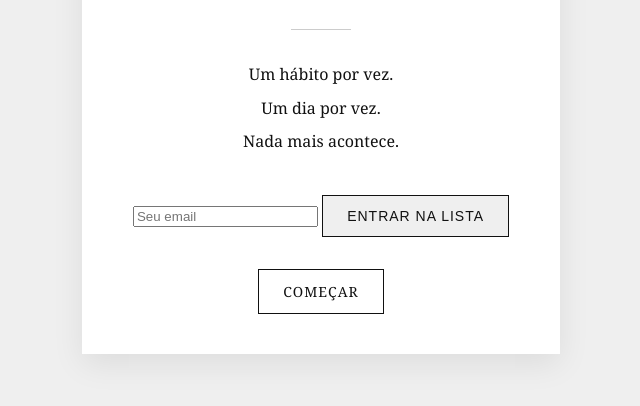
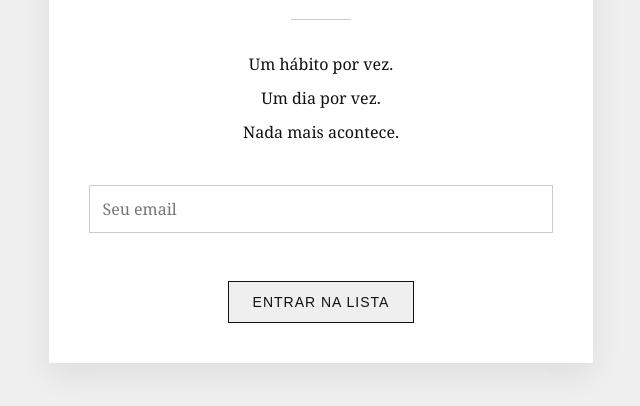
Before and after one commit to GustavoCaldeira325/Sisifo, a plain HTML site: page index.html in a window 1280 px wide. Shown: the part 300-706 px from the top of the page, without its empty margins (319-959 px from the left). Drawn offline with Linux system fonts and the light colour scheme.

Commit message:
Update index.html

```diff
--- a/index.html
+++ b/index.html
@@ -64,6 +64,16 @@
   background-color: #ccc;
   margin: 32px auto;
 }
+ .email-input {
+  width: 100%;
+  padding: 12px;
+  margin-top: 32px;
+  margin-bottom: 16px;
+  border: 1px solid #ccc;
+  box-sizing: border-box;
+  font-family: inherit;
+  font-size: 16px;
+    }
   </style>
 </head>
 
@@ -101,9 +111,6 @@
     ENTRAR NA LISTA
   </button>
 </form>
-<a href="app.html" class="button">
-  COMEÇAR
-</a>
   </div>
   <script>
   function saveResult(status) {
```
